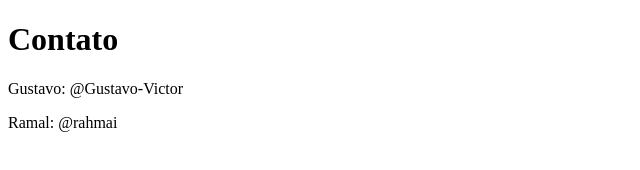
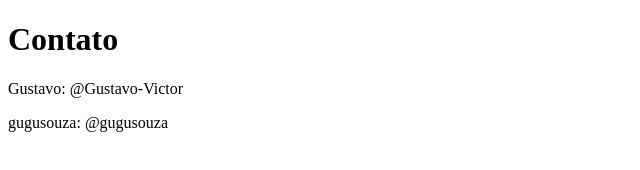
Before and after one commit to Gustavo-Victor/github-for-teams, a plain HTML site: page contact.html in a window 1280 px wide. Shown: the full height of the page, 0-640 px from the left. Drawn offline with Linux system fonts and the light colour scheme.

Commit message:
Update contact page

```diff
--- a/contact.html
+++ b/contact.html
@@ -10,7 +10,7 @@
 
     <h1>Contato</h1>
     <p>Gustavo: @Gustavo-Victor</p>
-    <p>Ramal: @rahmai</p>
+    <p>gugusouza: @gugusouza</p>
 
 </body>
 </html>
```
